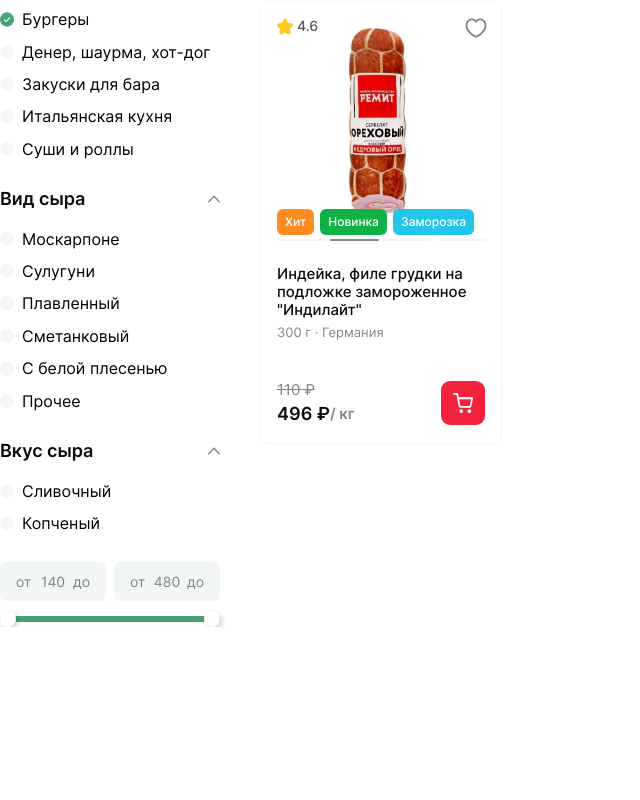
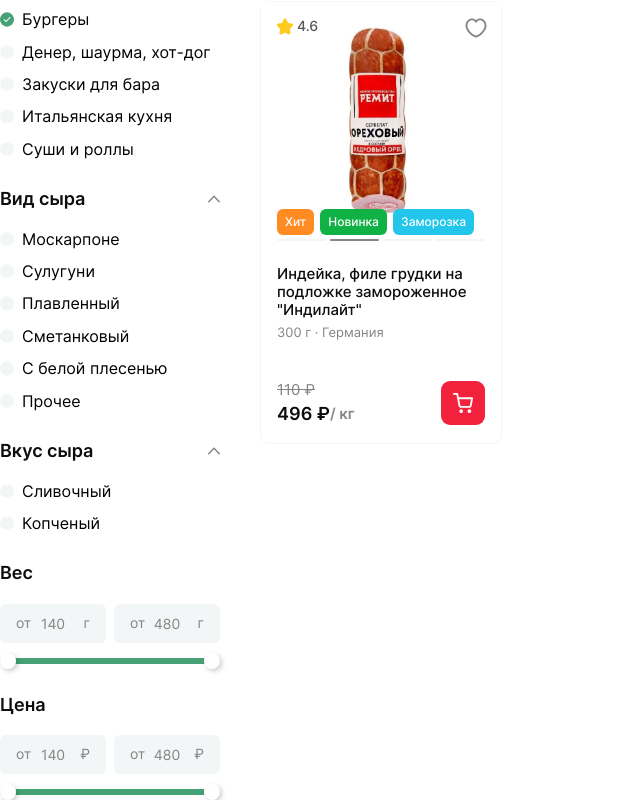
Before and after one commit to lusishoes/elite-task, a Vue app: page / in a window 1280 px wide. Shown: the part 410-1210 px from the top of the page, without its empty margins (0-640 px from the left). Before the commit the page ends 1037 px from the top, so only its background shows below. Built offline with nearby package versions, Linux system fonts and the light colour scheme.

Commit message:
feature/input-selectors fix

```diff
--- a/src/components/Input.vue
+++ b/src/components/Input.vue
@@ -23,6 +23,10 @@
     type: Number,
     default: 80,
   },
+  measure: {
+    type: String,
+    default: 'до'
+  }
 });
 
 // define emits for the slider component
@@ -41,9 +45,9 @@
 };
 
 // function to get the difference between the min and max values
-const sliderDifference = computed(() => {
-  return Math.abs(sliderMaxValue.value - sliderMinValue.value);
-});
+// const sliderDifference = computed(() => {
+//   return Math.abs(sliderMaxValue.value - sliderMinValue.value);
+// });
 
 // function to set the css variables for width, left and right
 const setCSSProps = (left, right) => {
@@ -92,7 +96,7 @@
           от
         </p>
         <p class="minmax-inputs-price">
-          до
+         {{ measure }}
         </p>
         <input type="number" :step="step" v-model="sliderMinValue" class="minmax-input" :min="min" :max="max"/>
 
@@ -102,7 +106,7 @@
           от
         </p>
         <p class="minmax-inputs-price">
-          до
+          {{ measure }}
         </p>
         <input type="number" :step="step" v-model="sliderMaxValue" class="minmax-input" :min="min" :max="max"/>
       </div>
@@ -162,6 +166,7 @@
 
 .range-inputs {
   width: 220px;
+  margin-top: 20px;
 }
 .minmax-inputs-wrapper {
   position: relative;
--- a/src/components/SideBar.vue
+++ b/src/components/SideBar.vue
@@ -41,12 +41,27 @@
         />
       </div>
     </div>
+    <div class="sidebar-weight">
+      <SideBarTitle title="Вес" :arrow="null" />
       <Input
         :min="140"
         :max="480"
+        measure="г"
         v-model:min-value="sliderMin"
         v-model:max-value="sliderMax"
       />
+    </div>
+    <div class="sidebar-price">
+      <SideBarTitle title="Цена" :arrow="null" />
+      <Input
+        :min="140"
+        :max="480"
+        measure="₽"
+        v-model:min-value="sliderMin"
+        v-model:max-value="sliderMax"
+      />
+    </div>
+
   </div>
 </template>
 
--- a/src/components/SideBarTitle.vue
+++ b/src/components/SideBarTitle.vue
@@ -2,13 +2,13 @@
       <div class="sidebar-container">
         <p class="sidebar-container__text">{{ title }}</p>
         <img
-        v-if="arrow === true"
+        v-if="arrow === true && arrow !== null"
           class="sidebar-container__img"
           alt="arrow"
           src="../images/icons/arrow up.svg"
         />
         <img
-        v-else
+        v-if="arrow === false && arrow !== null"
           class="sidebar-container__img"
           alt="arrow"
           src="../images/icons/arrow down.svg"
```
Lines whose indentation alone changed are shown as unchanged.
